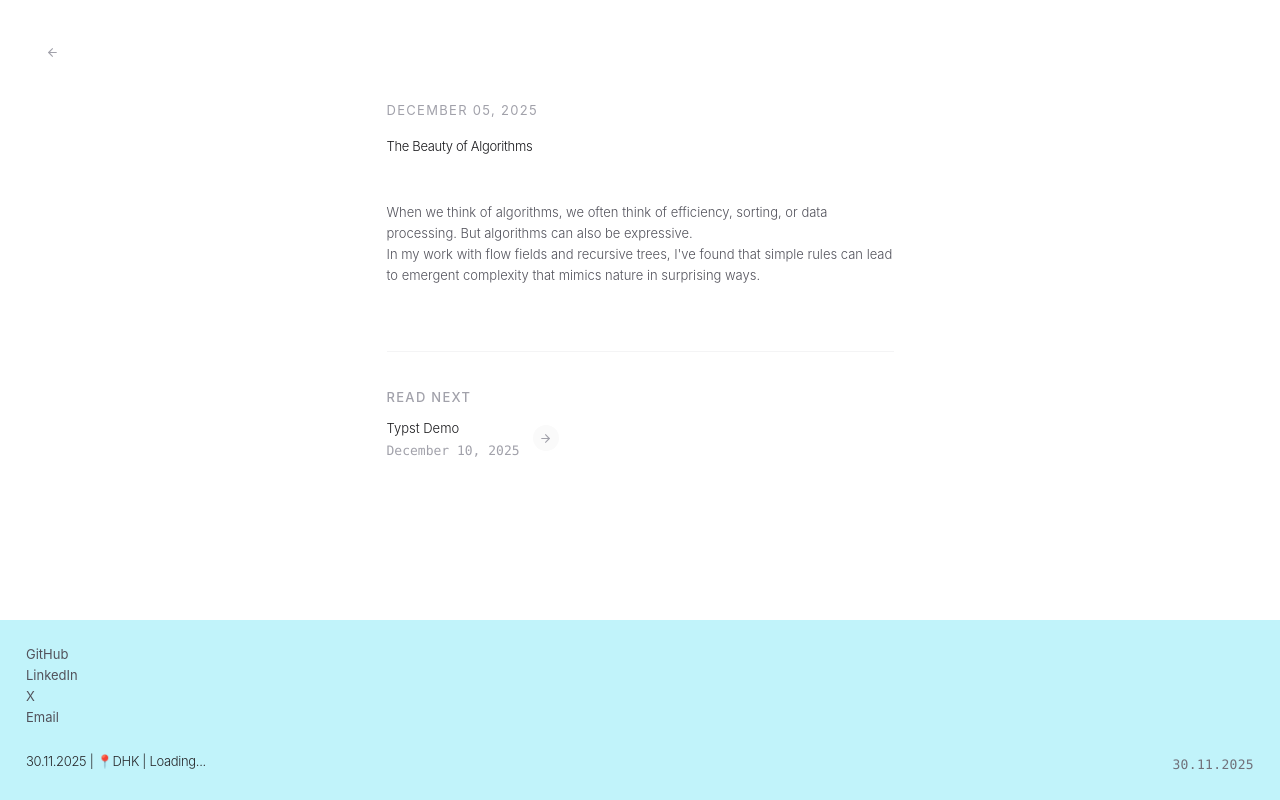
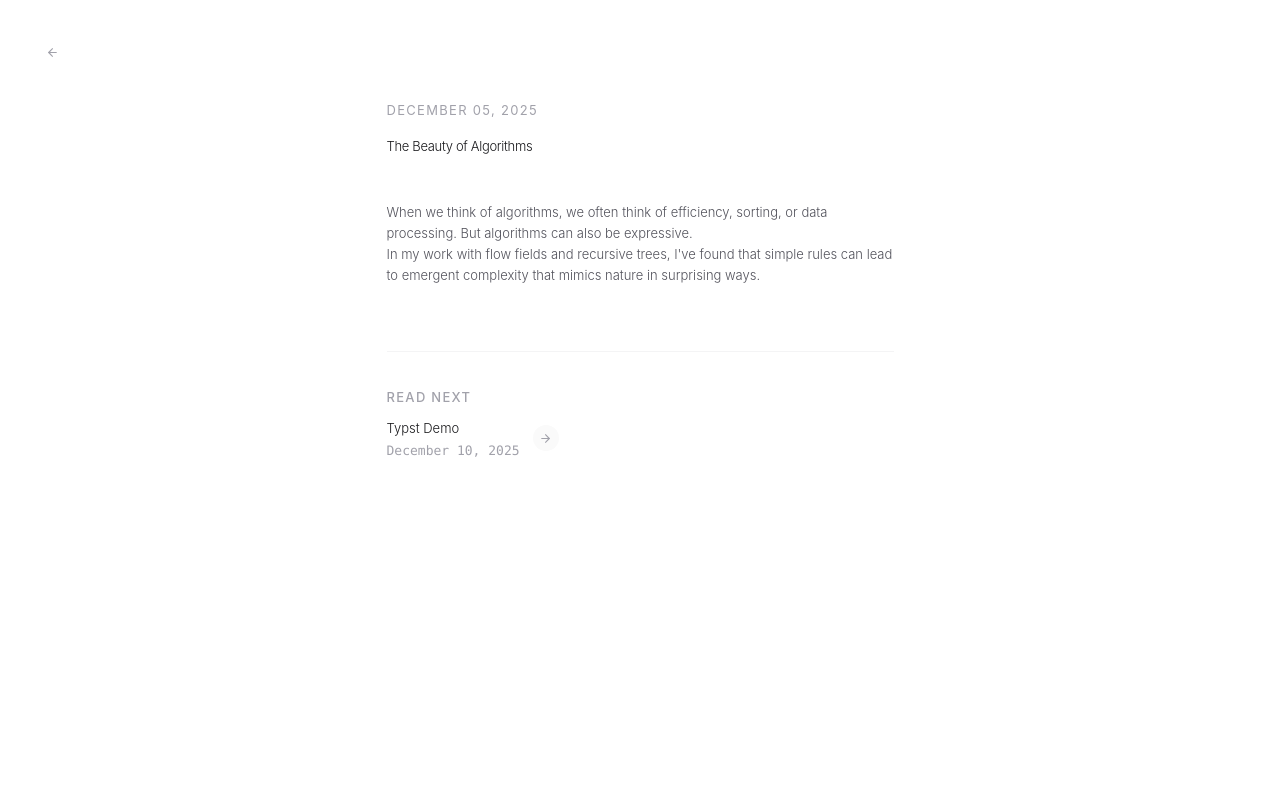
Before and after one commit to mvhikhn/arte, a Next.js app: page /blog/algorithmic-beauty in a window 1280 px wide. Built offline with nearby package versions, Linux system fonts and the light colour scheme; no server answers; a web font is replaced by a local one.

Commit message:
fix: remove blog footer and fix scrolling

```diff
--- a/app/blog/[slug]/page.tsx
+++ b/app/blog/[slug]/page.tsx
@@ -54,17 +54,7 @@ export default function BlogPost() {
     const post = BLOG_POSTS[slug];
     const [scrollProgress, setScrollProgress] = useState(0);
 
-    useEffect(() => {
-        const handleScroll = () => {
-            const totalScroll = document.documentElement.scrollTop;
-            const windowHeight = document.documentElement.scrollHeight - document.documentElement.clientHeight;
-            const scroll = `${totalScroll / windowHeight}`;
-            setScrollProgress(Number(scroll));
-        };
-
-        window.addEventListener("scroll", handleScroll);
-        return () => window.removeEventListener("scroll", handleScroll);
-    }, []);
+    // Scroll progress handled in onScroll prop
 
     if (!post) {
         return (
@@ -78,7 +68,7 @@ export default function BlogPost() {
     }
 
     return (
-        <div className="min-h-screen bg-white flex flex-col">
+        <div className="h-dvh w-full bg-white flex flex-col overflow-hidden">
             {/* Progress Bar */}
             <div
                 className="fixed top-0 left-0 h-[1px] bg-zinc-900 z-50 transition-all duration-100 ease-out"
@@ -86,17 +76,29 @@ export default function BlogPost() {
             />
 
             {/* Navigation */}
-            <nav className="fixed top-0 left-0 w-full p-6 md:p-12 flex justify-between items-center bg-white/80 backdrop-blur-sm z-40">
+            <nav className="fixed top-0 left-0 w-full p-6 md:p-12 flex justify-between items-center bg-white/80 backdrop-blur-sm z-40 pointer-events-none">
+                <div className="pointer-events-auto">
                     <CleanLink href="/" className="group flex items-center gap-2 text-zinc-400 hover:text-zinc-900 transition-colors">
                         <div className="p-2 rounded-full group-hover:bg-zinc-100 transition-colors">
                             <ArrowLeft className="w-4 h-4" />
                         </div>
                         <span className="text-sm font-medium opacity-0 group-hover:opacity-100 transition-opacity -ml-2 group-hover:ml-0">Home</span>
                     </CleanLink>
+                </div>
             </nav>
 
-            {/* Content */}
-            <article className="flex-grow w-full max-w-2xl mx-auto px-6 pt-32 pb-20">
+            {/* Scrollable Content */}
+            <div
+                className="flex-1 overflow-y-auto no-scrollbar"
+                onScroll={(e) => {
+                    const target = e.currentTarget;
+                    const totalScroll = target.scrollTop;
+                    const windowHeight = target.scrollHeight - target.clientHeight;
+                    const scroll = windowHeight > 0 ? totalScroll / windowHeight : 0;
+                    setScrollProgress(scroll);
+                }}
+            >
+                <article className="w-full max-w-2xl mx-auto px-6 pt-32 pb-20">
                     <header className="mb-12 space-y-4">
                         <div className="text-xs text-zinc-400 uppercase tracking-widest">{post.date}</div>
                         <h1 className="text-3xl md:text-4xl font-light text-zinc-900 tracking-tight leading-tight">
@@ -142,8 +144,7 @@ export default function BlogPost() {
                         );
                     })()}
                 </article>
-
-            <Footer />
+            </div>
         </div>
     );
 }
```
Also changed, not shown: public/typst-renderer.html (+20 -4 lines). Lines whose indentation alone changed are shown as unchanged.
